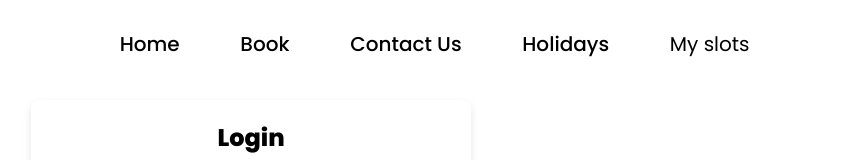
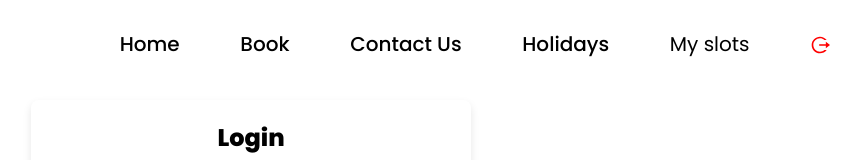
Before and after one commit to Shobhit141141/VBS-DCG, a React (Vite) app in the folder frontend/: page /login in a window 1280 px wide. Shown: the top 160 px of the page, without its empty margins (389-1250 px from the left). Built offline with nearby package versions, Linux system fonts and the light colour scheme; sample sign-in values are in the browser's storage.

Commit message:
navicon-change

```diff
--- a/frontend/src/components/Nav.jsx
+++ b/frontend/src/components/Nav.jsx
@@ -4,6 +4,7 @@ import { useNavigate } from 'react-router-dom';
 import '../css/Nav.css';
 import { useState } from 'react';
 import { IoCloseSharp } from "react-icons/io5";
+import { RiLogoutCircleRLine } from "react-icons/ri";
 
 function Nav() {
   const [menu, setMenu] = useState(false);
@@ -25,8 +26,8 @@ function Nav() {
   return (
     <div id={`navbar ${menu ? '_active' : ''}`} className='menubar-comp'>
       <div id='menubar'>
-          <div className={`nav_toggle ${menu ? 'open' : ''}`} onClick={handleToggle}>
-          <FaBars />
+      <div className={`nav_toggle ${menu ? 'open' : ''}`} onClick={handleToggle}>
+          {menu ? <IoCloseSharp /> : <FaBars />}
         </div>
       </div>
       <div className={`nav_list${menu ? '_active' : ''} `}>
@@ -54,7 +55,7 @@ function Nav() {
             <h4>Login</h4>
           </Link>
         ) : (
-          <IoCloseSharp className='nav_logout' onClick={handleLogout} />
+          <RiLogoutCircleRLine className='nav_logout' onClick={handleLogout} />
         )}
       </div>
     </div>
--- a/frontend/src/css/Nav.css
+++ b/frontend/src/css/Nav.css
@@ -7,7 +7,7 @@
     font-size: 20px;
     cursor: pointer;
     transition: all 0.2s ;
-    color: rgb(255, 255, 255);;
+    color: red;
 }
 
 .nav_logout:hover{
```
